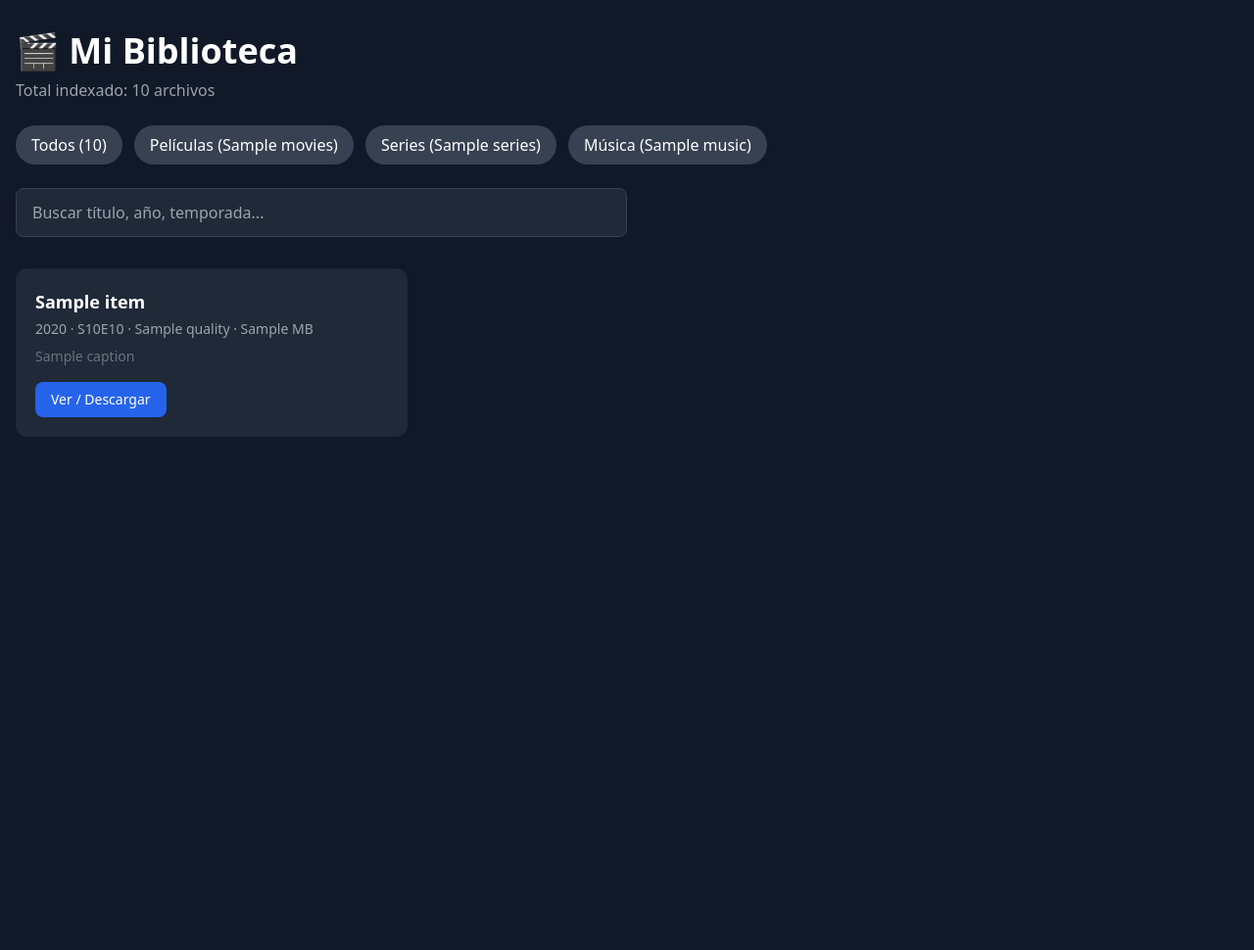
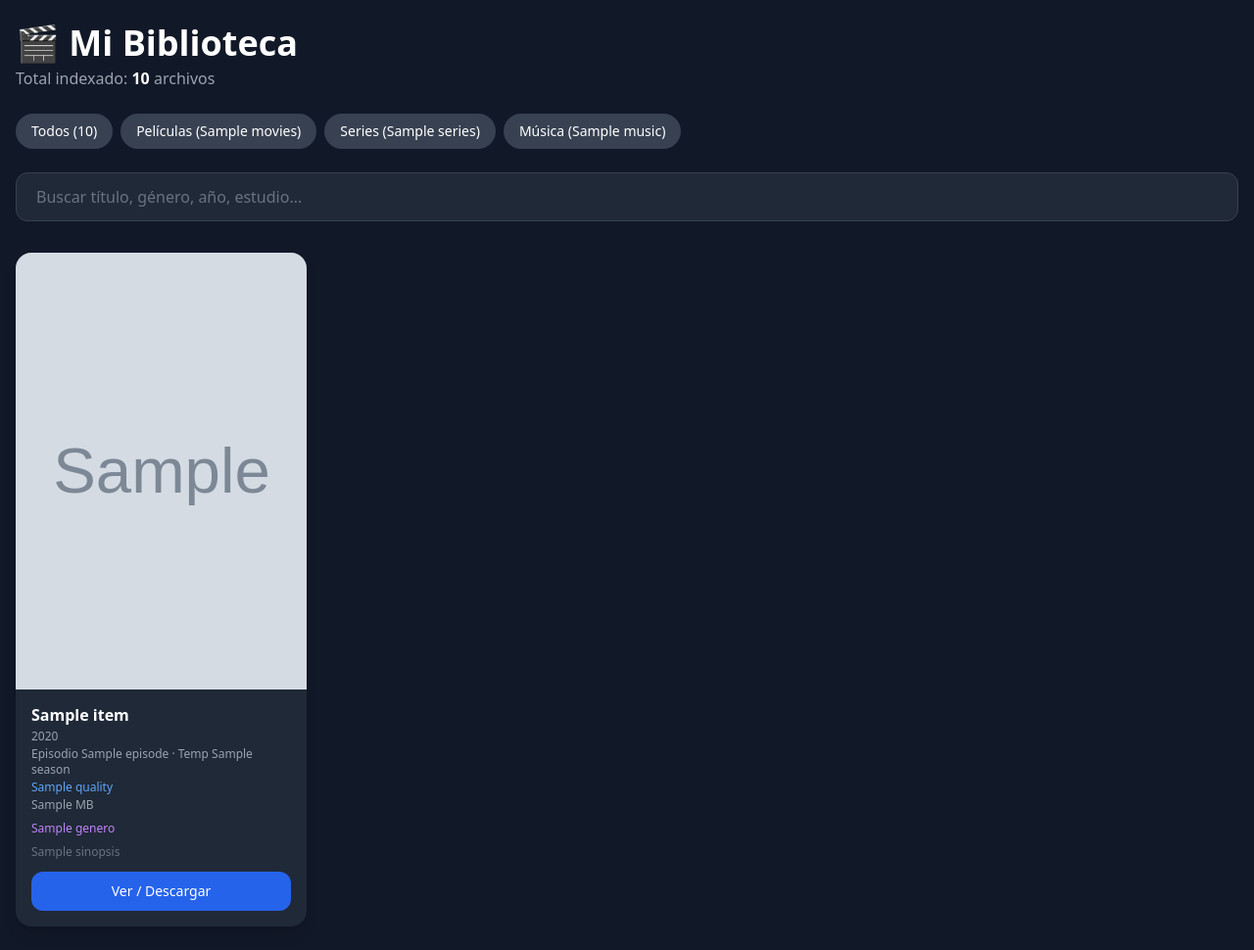
Before and after one commit to Datatrax/media-indexer, a FastAPI app: template templates/index.html in a window 1280 px wide. Shown: the whole page at 98% size. Before the commit the page ends 446 px from the top, so only its background shows below. Run offline with FastAPI, Linux system fonts and the light colour scheme; the template is opened without the code that fills it: most values are stand-ins (such as "Sample title", 1, 10 or a date in 2020); grey boxes marked "Sample" are stand-in pictures; parts of the project's set-up code (start-up, migrations or seed data) failed here and were passed over; some libraries are stand-ins or nearby versions.

Commit message:
Enhance index.html with styles and layout updates
Added styles and improved layout for better user experience.

```diff
--- a/templates/index.html
+++ b/templates/index.html
@@ -5,40 +5,116 @@
     <meta name="viewport" content="width=device-width, initial-scale=1.0">
     <title>Mi Biblioteca</title>
     <script src="https://cdn.tailwindcss.com"></script>
+    <style>
+        .line-clamp-3 {
+            display: -webkit-box;
+            -webkit-line-clamp: 3;
+            -webkit-box-orient: vertical;
+            overflow: hidden;
+        }
+        .card-hover:hover {
+            transform: translateY(-4px);
+            transition: all 0.2s ease;
+        }
+    </style>
 </head>
 <body class="bg-gray-900 text-white min-h-screen">
-    <div class="container mx-auto px-4 py-8">
-        <h1 class="text-4xl font-bold mb-2">🎬 Mi Biblioteca</h1>
-        <p class="text-gray-400 mb-6">Total indexado: {{ total }} archivos</p>
+    <div class="container mx-auto px-4 py-6 max-w-7xl">
 
-        <div class="flex flex-wrap gap-3 mb-6">
-            <a href="/?category=all" class="px-4 py-2 rounded-full {{ 'bg-blue-600' if category=='all' else 'bg-gray-700' }}">Todos ({{ total }})</a>
-            <a href="/?category=movies" class="px-4 py-2 rounded-full {{ 'bg-blue-600' if category=='movies' else 'bg-gray-700' }}">Películas ({{ counts.movies }})</a>
-            <a href="/?category=series" class="px-4 py-2 rounded-full {{ 'bg-blue-600' if category=='series' else 'bg-gray-700' }}">Series ({{ counts.series }})</a>
-            <a href="/?category=music" class="px-4 py-2 rounded-full {{ 'bg-blue-600' if category=='music' else 'bg-gray-700' }}">Música ({{ counts.music }})</a>
+        <!-- Header -->
+        <div class="mb-6">
+            <h1 class="text-3xl md:text-4xl font-bold flex items-center gap-2">
+                🎬 Mi Biblioteca
+            </h1>
+            <p class="text-gray-400 mt-1">Total indexado: <span class="font-semibold text-white">{{ total }}</span> archivos</p>
         </div>
 
+        <!-- Filtros -->
+        <div class="flex flex-wrap gap-2 mb-6">
+            <a href="/?category=all"
+               class="px-4 py-2 rounded-full text-sm font-medium transition
+               {{ 'bg-blue-600 text-white' if category=='all' else 'bg-gray-700 hover:bg-gray-600' }}">
+                Todos ({{ total }})
+            </a>
+            <a href="/?category=movies"
+               class="px-4 py-2 rounded-full text-sm font-medium transition
+               {{ 'bg-blue-600 text-white' if category=='movies' else 'bg-gray-700 hover:bg-gray-600' }}">
+                Películas ({{ counts.movies }})
+            </a>
+            <a href="/?category=series"
+               class="px-4 py-2 rounded-full text-sm font-medium transition
+               {{ 'bg-blue-600 text-white' if category=='series' else 'bg-gray-700 hover:bg-gray-600' }}">
+                Series ({{ counts.series }})
+            </a>
+            <a href="/?category=music"
+               class="px-4 py-2 rounded-full text-sm font-medium transition
+               {{ 'bg-blue-600 text-white' if category=='music' else 'bg-gray-700 hover:bg-gray-600' }}">
+                Música ({{ counts.music }})
+            </a>
+        </div>
+
+        <!-- Buscador -->
         <form method="get" class="mb-8">
             <input type="hidden" name="category" value="{{ category }}">
-            <input type="text" name="q" value="{{ q }}" placeholder="Buscar título, año, temporada..."
-                   class="w-full md:w-1/2 px-4 py-3 rounded-lg bg-gray-800 border border-gray-700 focus:outline-none focus:border-blue-500">
+            <input type="text" name="q" value="{{ q }}"
+                   placeholder="Buscar título, género, año, estudio..."
+                   class="w-full px-5 py-3 rounded-xl bg-gray-800 border border-gray-700
+                          focus:outline-none focus:border-blue-500 focus:ring-2 focus:ring-blue-500/30
+                          text-white placeholder-gray-500">
         </form>
 
-        <div class="grid grid-cols-1 md:grid-cols-2 lg:grid-cols-3 gap-6">
+        <!-- Grid de tarjetas -->
+        <div class="grid grid-cols-1 sm:grid-cols-2 lg:grid-cols-3 xl:grid-cols-4 gap-5">
             {% for item in items %}
-            <div class="bg-gray-800 rounded-xl p-5">
-                <h3 class="font-semibold text-lg mb-1 truncate">{{ item.title }}</h3>
-                <p class="text-sm text-gray-400 mb-2">
-                    {% if item.year %}{{ item.year }} · {% endif %}
-                    {% if item.season %}S{{ "%02d"|format(item.season) }}E{{ "%02d"|format(item.episode) }} · {% endif %}
-                    {% if item.quality %}{{ item.quality }} · {% endif %}
-                    {{ item.size_mb }} MB
-                </p>
-                {% if item.caption %}<p class="text-sm text-gray-500 mb-4">{{ item.caption }}</p>{% endif %}
-                <a href="{{ item.link }}" target="_blank" class="inline-block px-4 py-2 bg-blue-600 hover:bg-blue-700 rounded-lg text-sm">Ver / Descargar</a>
+            <div class="bg-gray-800 rounded-2xl overflow-hidden shadow-lg card-hover">
+
+                <!-- Miniatura -->
+                {% if item.thumbnail %}
+                <div class="relative aspect-[2/3] bg-gray-700">
+                    <img src="{{ item.thumbnail }}"
+                         alt="{{ item.title }}"
+                         class="w-full h-full object-cover"
+                         loading="lazy">
+                </div>
+                {% else %}
+                <div class="aspect-[2/3] bg-gray-700 flex items-center justify-center">
+                    <span class="text-gray-500 text-sm">Sin imagen</span>
+                </div>
+                {% endif %}
+
+                <!-- Información -->
+                <div class="p-4">
+                    <h3 class="font-bold text-base leading-tight mb-1 line-clamp-2" title="{{ item.title }}">
+                        {{ item.title }}
+                    </h3>
+
+                    <div class="text-xs text-gray-400 mb-2 space-y-0.5">
+                        {% if item.year %}<div>{{ item.year }}</div>{% endif %}
+                        {% if item.episode %}<div>Episodio {{ item.episode }}{% if item.season %} · Temp {{ item.season }}{% endif %}</div>{% endif %}
+                        {% if item.quality %}<div class="text-blue-400">{{ item.quality }}</div>{% endif %}
+                        <div>{{ item.size_mb }} MB</div>
+                    </div>
+
+                    {% if item.genero %}
+                    <p class="text-xs text-purple-400 mb-2 line-clamp-1">{{ item.genero }}</p>
+                    {% endif %}
+
+                    {% if item.sinopsis %}
+                    <p class="text-xs text-gray-500 mb-3 line-clamp-3">{{ item.sinopsis }}</p>
+                    {% endif %}
+
+                    <a href="{{ item.link }}" target="_blank"
+                       class="block w-full text-center px-4 py-2.5 bg-blue-600 hover:bg-blue-700
+                              rounded-xl text-sm font-medium transition">
+                        Ver / Descargar
+                    </a>
+                </div>
             </div>
             {% else %}
-            <p class="text-gray-500 col-span-full">No se encontraron resultados.</p>
+            <div class="col-span-full text-center py-16 text-gray-500">
+                <p class="text-lg">No se encontraron resultados</p>
+                <p class="text-sm mt-2">Prueba cambiando de categoría o el término de búsqueda</p>
+            </div>
             {% endfor %}
         </div>
     </div>
```
